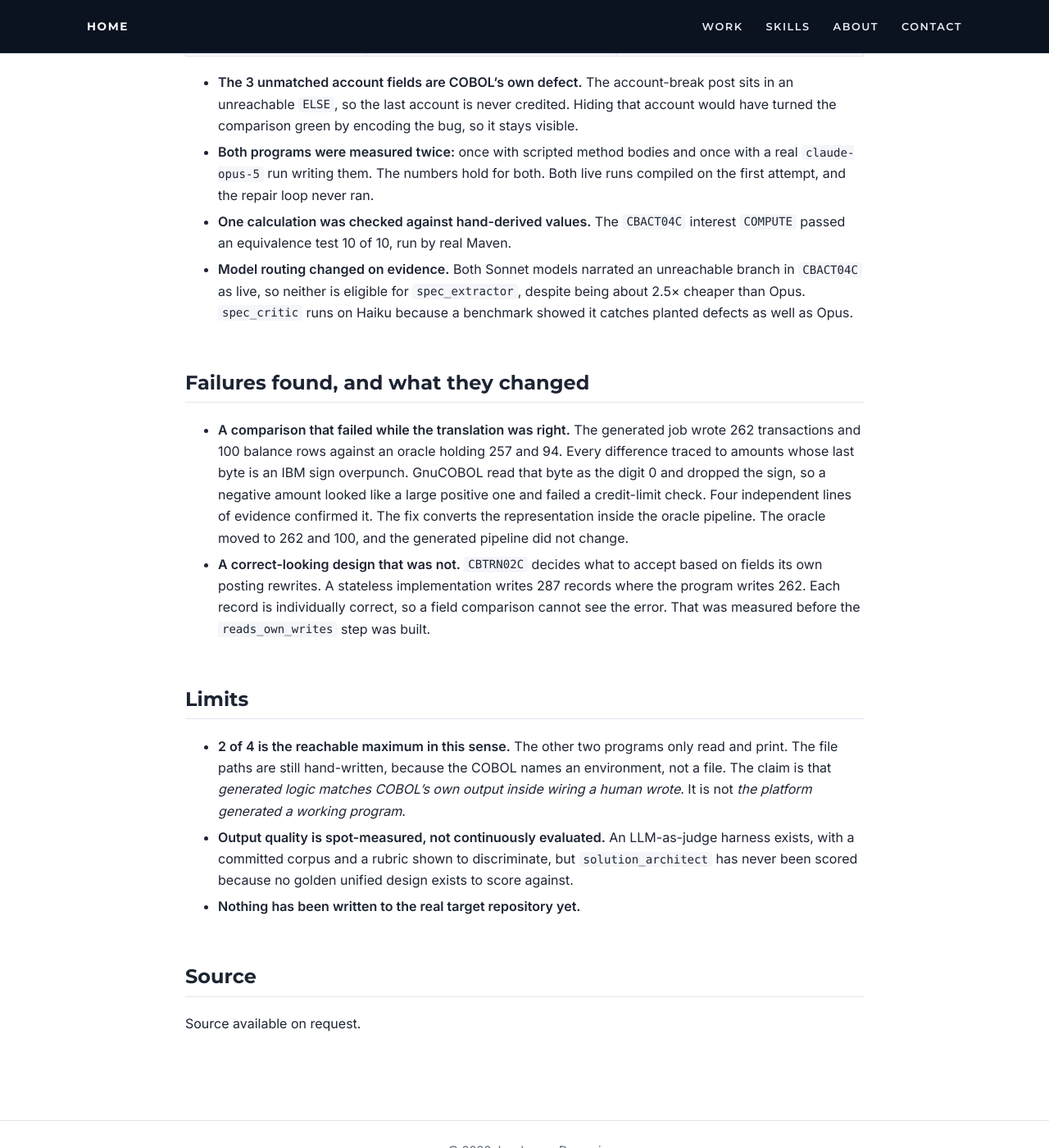
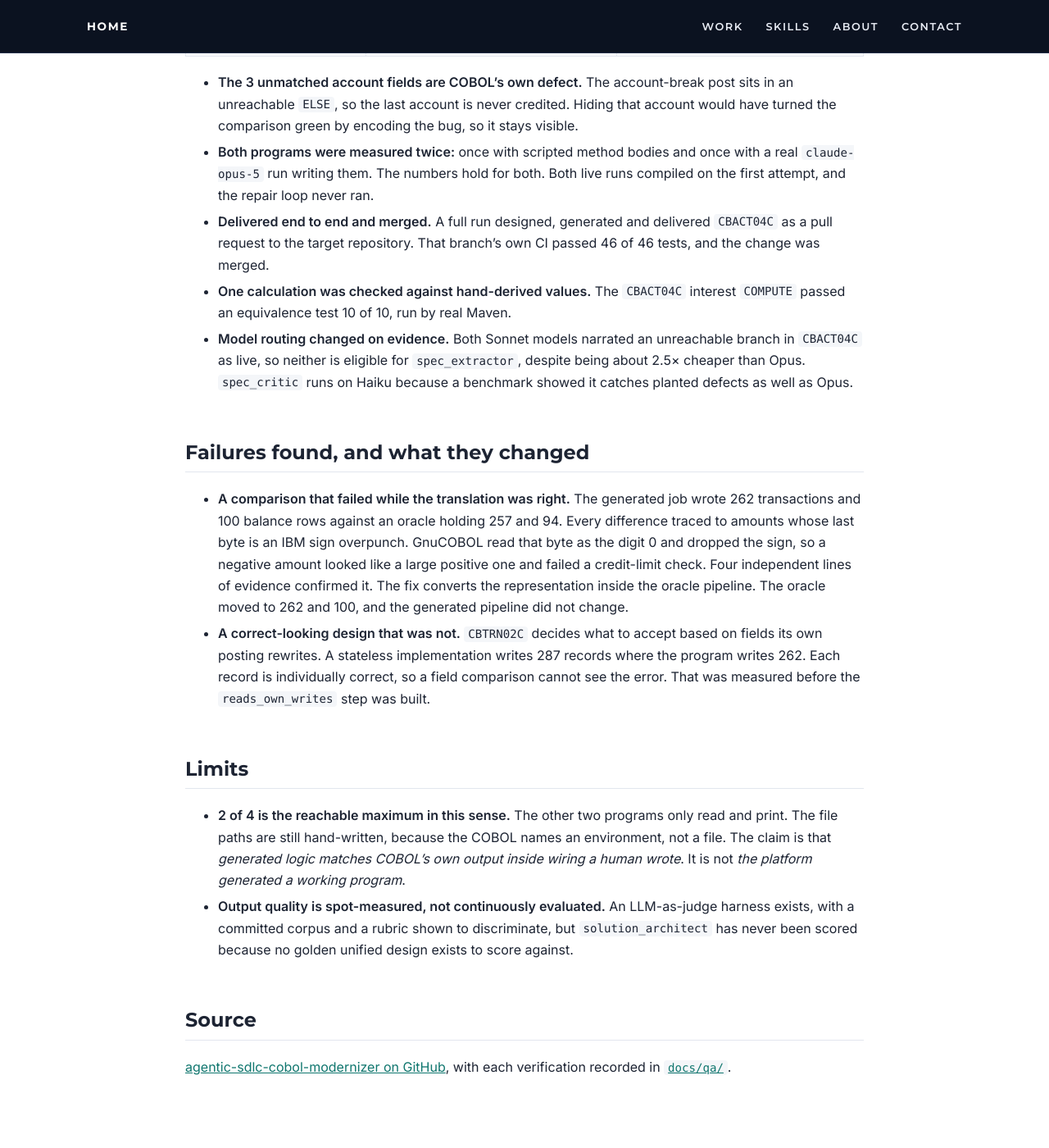
Before and after one commit to jayakumar-devaraj/jayakumar-devaraj.github.io, a Jekyll site: the page built from work/cobol-modernizer.md, in a window 1280 px wide and 1400 px high, scrolled down 3439 px. Shown: the whole window at 82% size. Built offline with Jekyll 4.4.1, drawn with Linux system fonts in a browser that asks for light colours.

Commit message:
Record the merged end-to-end delivery in the COBOL case study and link the repo

```diff
--- a/work/cobol-modernizer.md
+++ b/work/cobol-modernizer.md
@@ -59,6 +59,7 @@ Every model call goes through one client that owns backend choice, timeout, boun
 
 - **The 3 unmatched account fields are COBOL's own defect.** The account-break post sits in an unreachable `ELSE`, so the last account is never credited. Hiding that account would have turned the comparison green by encoding the bug, so it stays visible.
 - **Both programs were measured twice:** once with scripted method bodies and once with a real `claude-opus-5` run writing them. The numbers hold for both. Both live runs compiled on the first attempt, and the repair loop never ran.
+- **Delivered end to end and merged.** A full run designed, generated and delivered `CBACT04C` as a pull request to the target repository. That branch's own CI passed 46 of 46 tests, and the change was merged.
 - **One calculation was checked against hand-derived values.** The `CBACT04C` interest `COMPUTE` passed an equivalence test 10 of 10, run by real Maven.
 - **Model routing changed on evidence.** Both Sonnet models narrated an unreachable branch in `CBACT04C` as live, so neither is eligible for `spec_extractor`, despite being about 2.5× cheaper than Opus. `spec_critic` runs on Haiku because a benchmark showed it catches planted defects as well as Opus.
 
@@ -71,8 +72,7 @@ Every model call goes through one client that owns backend choice, timeout, boun
 
 - **2 of 4 is the reachable maximum in this sense.** The other two programs only read and print. The file paths are still hand-written, because the COBOL names an environment, not a file. The claim is that *generated logic matches COBOL's own output inside wiring a human wrote*. It is not *the platform generated a working program*.
 - **Output quality is spot-measured, not continuously evaluated.** An LLM-as-judge harness exists, with a committed corpus and a rubric shown to discriminate, but `solution_architect` has never been scored because no golden unified design exists to score against.
-- **Nothing has been written to the real target repository yet.**
 
 ## Source
 
-Source available on request.
+[agentic-sdlc-cobol-modernizer on GitHub](https://github.com/jayakumar-devaraj/agentic-sdlc-cobol-modernizer), with each verification recorded in [`docs/qa/`](https://github.com/jayakumar-devaraj/agentic-sdlc-cobol-modernizer/tree/main/docs/qa).
```
